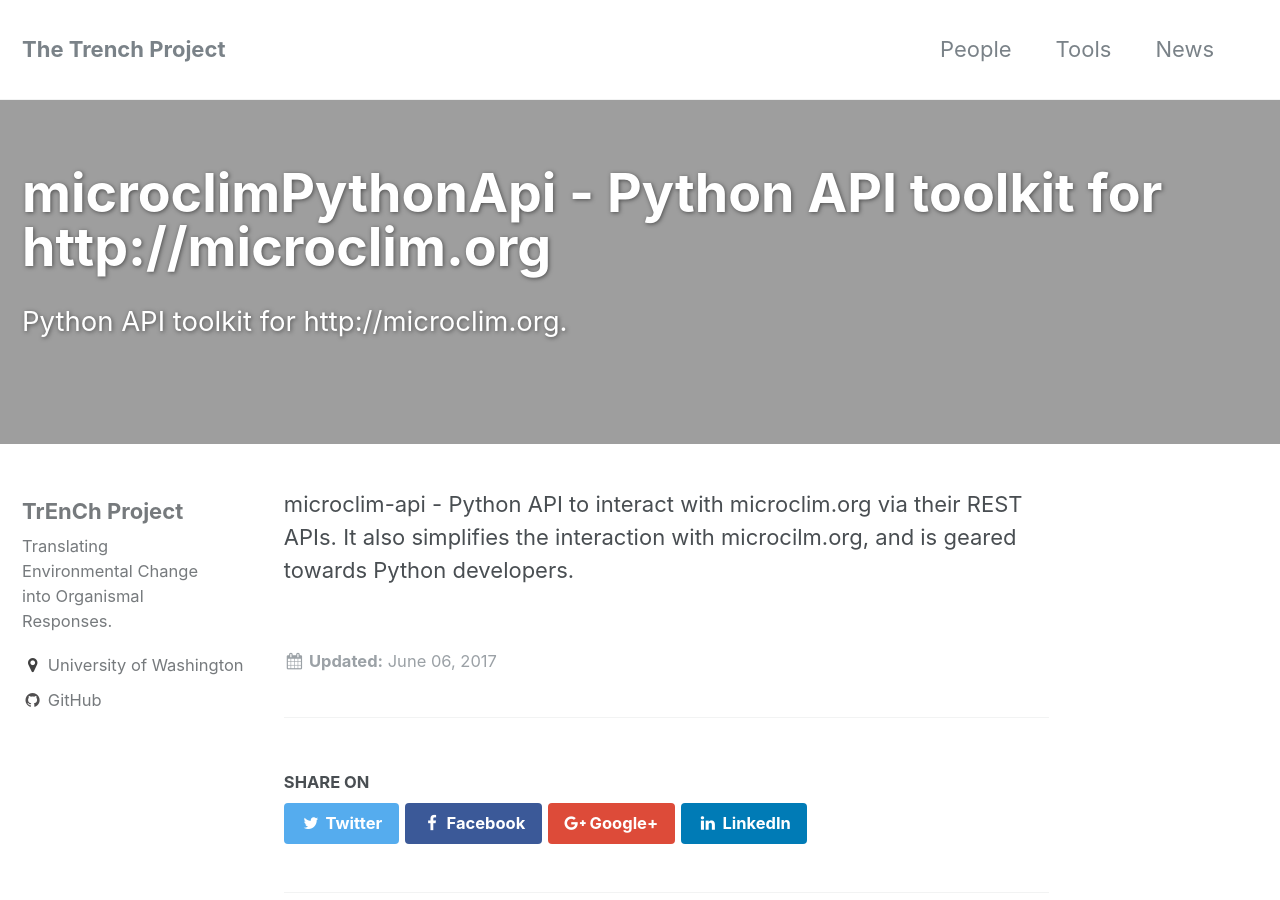
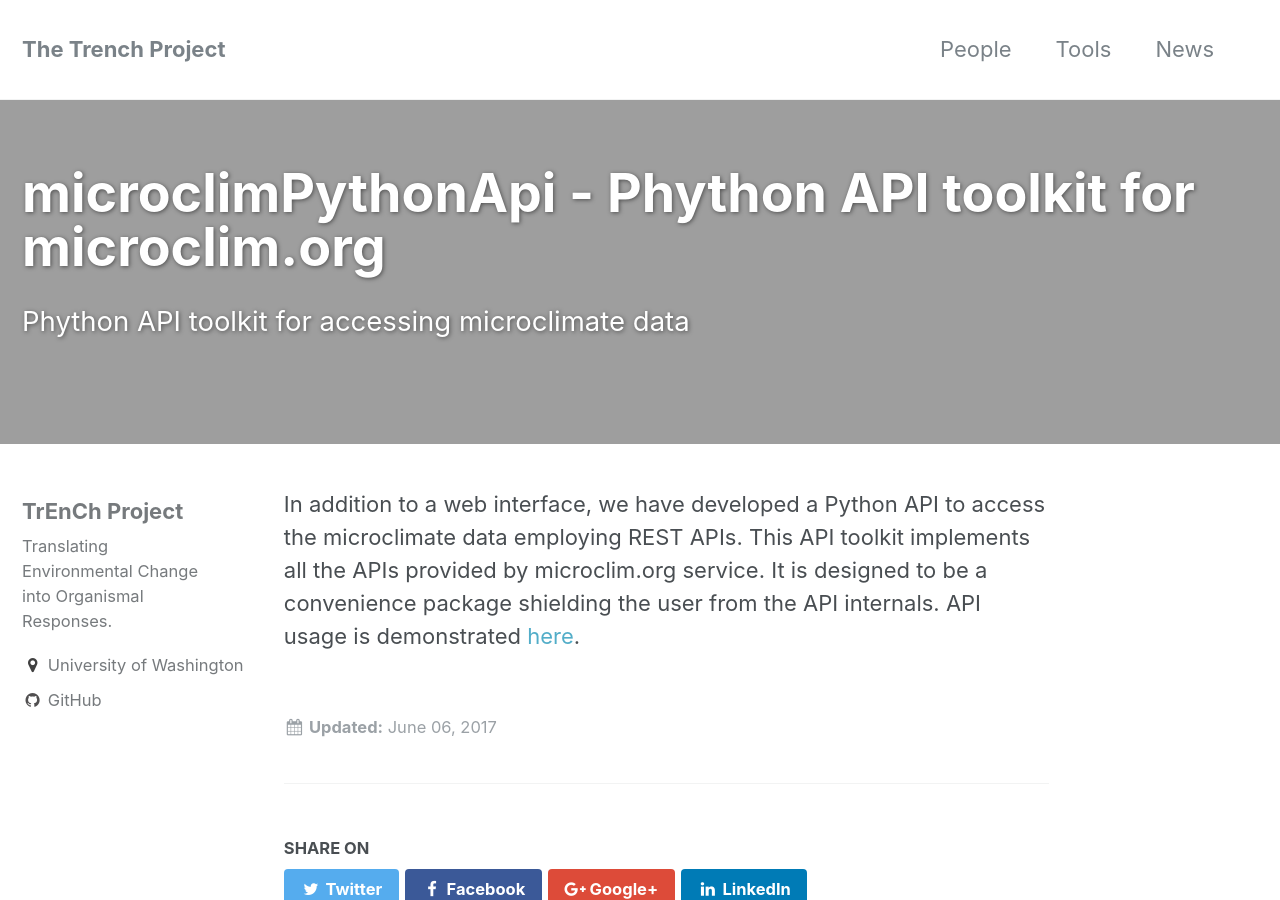
Before and after one commit to trenchproject/trenchproject.github.io, a Jekyll site: the page built from _tools/microclim-Python.md, in a window 1280 px wide and 900 px high. Built offline with Jekyll 4.4.1, drawn with Linux system fonts in a browser that asks for light colours.

Commit message:
Update microclim-Python.md

```diff
--- a/_tools/microclim-Python.md
+++ b/_tools/microclim-Python.md
@@ -1,5 +1,5 @@
 ---
-title: microclimPythonApi - Python API toolkit for http://microclim.org
-excerpt: Python API toolkit for http://microclim.org.
+title: microclimPythonApi - Phython API toolkit for microclim.org
+excerpt: Phython API toolkit for accessing microclimate data
 ---
-microclim-api - Python API to interact with microclim.org via their REST APIs. It also simplifies the interaction with microcilm.org, and is geared towards Python developers.
+In addition to a web interface, we have developed a Python API to access the microclimate data employing REST APIs. This API toolkit implements all the APIs provided by microclim.org service. It is designed to be a convenience package shielding the user from the API internals. API usage is demonstrated [here](https://github.com/trenchproject/microclimRapi/blob/master/vignettes/microclim.ipynb).
```
